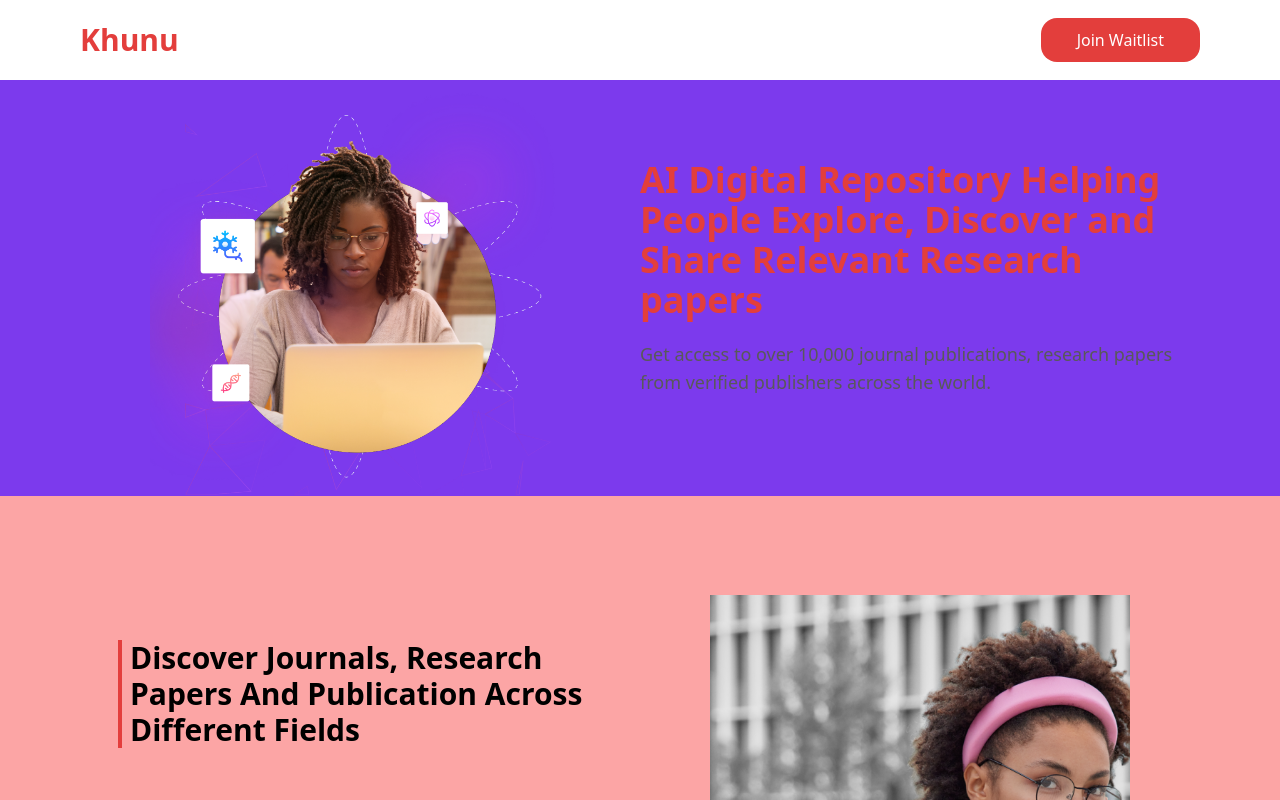
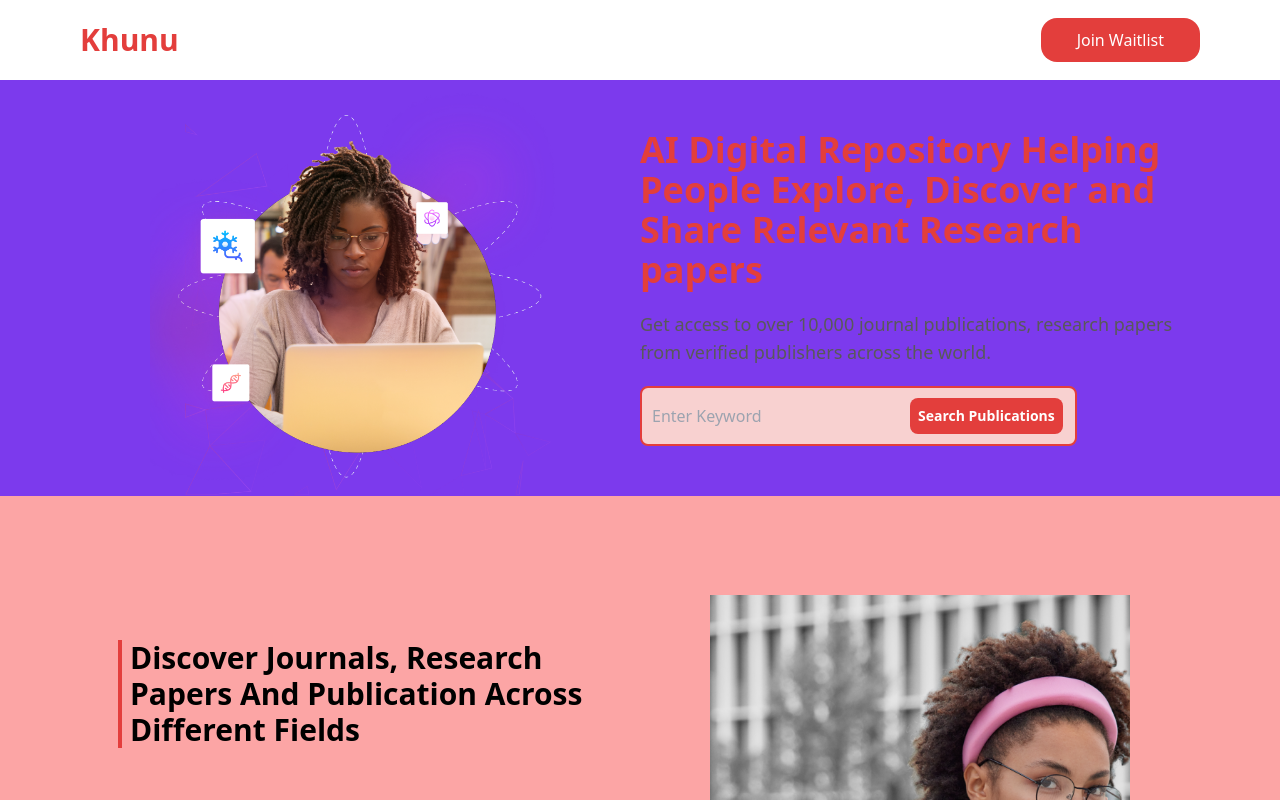
Before and after one commit to samsonlawal/Khunu, a React (Vite) app: page / in a window 1280 px wide. Shown: the top 800 px of the page. Built offline with nearby package versions, Linux system fonts and the light colour scheme.

Commit message:
adjusting media

```diff
--- a/src/UI/Header.jsx
+++ b/src/UI/Header.jsx
@@ -23,16 +23,16 @@ export default function Header() {
         </div>
 
         {/* Form */}
-        {/* <div className="w-11/12 lg:w-98 flex justify-between px-2 items-center py-1 bg-lightlipstick border-2 border-lipstick rounded-lg">
+        <div className="w-full md:w-fit lg:w-98 flex flex-col md:flex-row md:justify-between px-2 items-center py-1 md:bg-lightlipstick md:border-2 border-lipstick rounded-lg">
           <input
             type="text"
             placeholder="Enter Keyword"
-            className="px-0.5 py-2 w-64 bg-transparent focus:outline-none"
+            className="w-96 px-2 rounded-lg mb-1 md:mb-0 md:px-0.5 py-3 md:w-64 md:bg-transparent focus:outline-none bg-lightlipstick border-2 border-lipstick md:border-0 md:bg-none"
           />
-          <button className="w-fit m-1 px-2 py-2 text-xs font-semibold rounded-lg bg-lipstick text-white ">
+          <button className="w-fit m-1 px-2 py-2 text-sm font-semibold rounded-lg bg-lipstick text-white ">
             Search Publications
           </button>
-        </div> */}
+        </div>
       </div>
     </div>
   );
```
